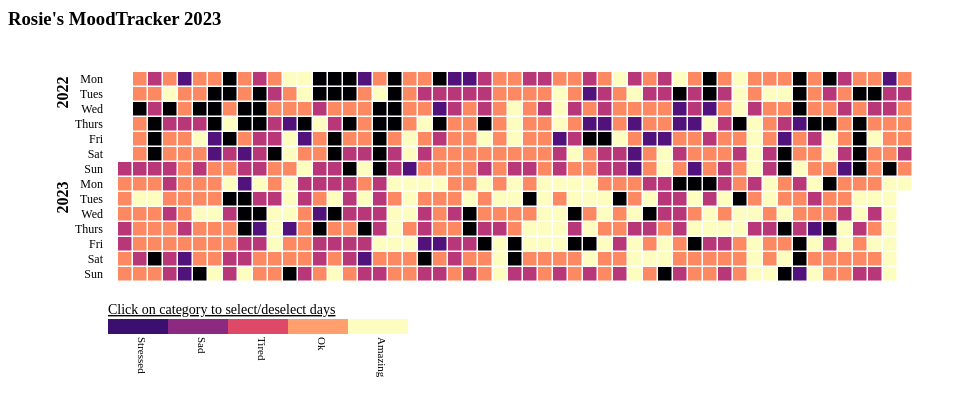
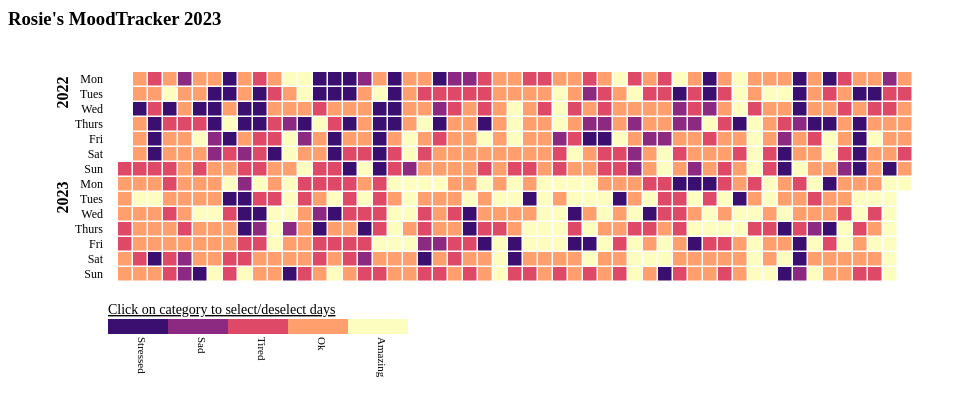
Before and after one commit to rxiao8/rxiao8.github.io, a website: page index.html in a window 1280 px wide. Shown: the whole page, without its empty margins (0-967 px from the left). Drawn offline with nearby package versions, Linux system fonts and the light colour scheme.

Commit message:
Fixing color range palette

```diff
--- a/index.html
+++ b/index.html
@@ -55,8 +55,10 @@
         //   .reverse();
 
         const values = dateValues.map((c) => c.value);
-        const maxValue = d3.max(values);
-        const minValue = d3.min(values);
+        // const maxValue = d3.max(values);
+        // const minValue = d3.min(values);
+        const maxValue = 5;
+        const minValue = 0;
 
         const cellSize = 15;
         const yearHeight = cellSize * 7;
@@ -140,6 +142,8 @@
         const categories = [...Array(categoriesCount)].map((_, i) => {
           const upperBound = (maxValue / categoriesCount) * (i + 1);
           const lowerBound = (maxValue / categoriesCount) * i;
+          // const upperBound = 5;
+          // const lowerBound = 0;
 
           return {
             upperBound,
```
